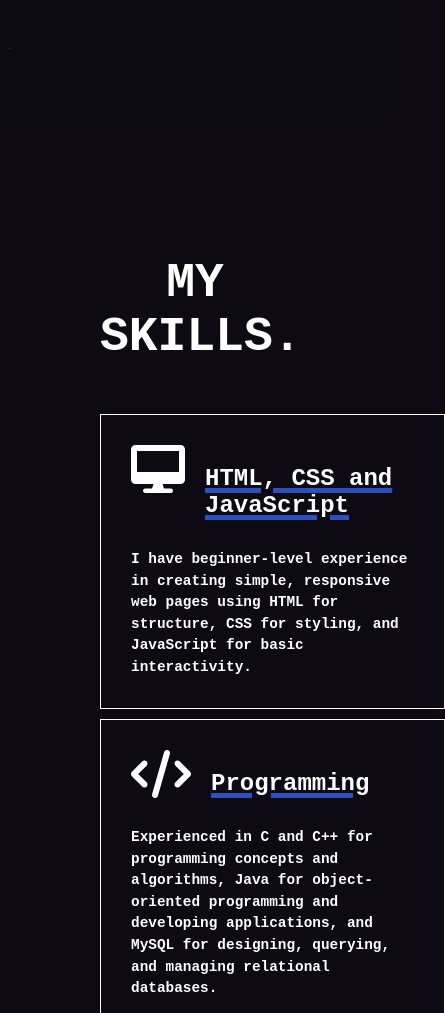
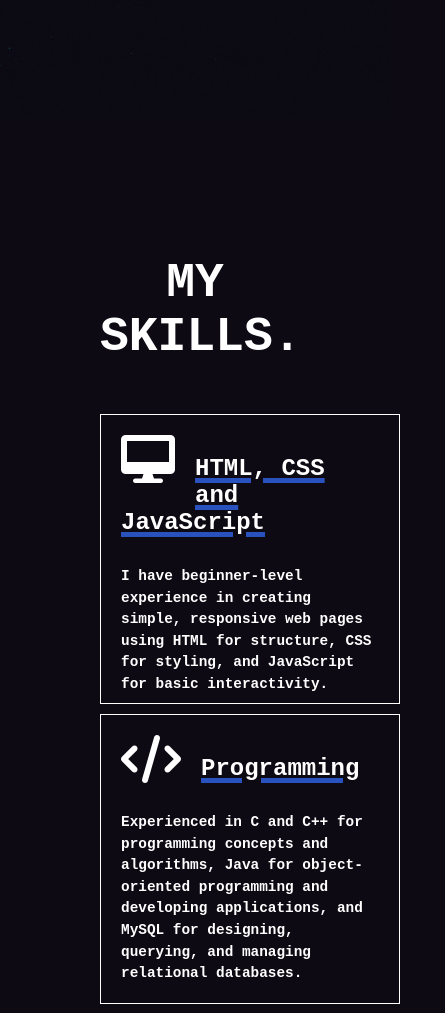
Before and after one commit to alicmra/Camara_Portfolio, a plain HTML site: page index.html in a window 390 px wide. Shown: the part 723-1736 px from the top of the page, 445 px wide, since content can reach past the window. Drawn offline with Linux system fonts and the light colour scheme.

Commit message:
Made some minor adjustments in the skills section

```diff
--- a/style.css
+++ b/style.css
@@ -137,7 +137,6 @@ section.show {
     text-align: center;
     position: relative;
     min-height: 130vh;
-    align-items: center;
 
 }
 
@@ -466,7 +465,7 @@ footer p{
 }
 
 
-@media (max-width: 600px){
+@media (max-width: 768px){
 
     .hamburger{
         display: block;
@@ -515,6 +514,12 @@ footer p{
          font-size: 1.2rem;
     }
 
+    .skill-card {
+        padding: 20px;
+        min-width: 300px;
+        height: 290px;
+    }
+
     #skills h1{
         font-size: 3rem;
     }
```
